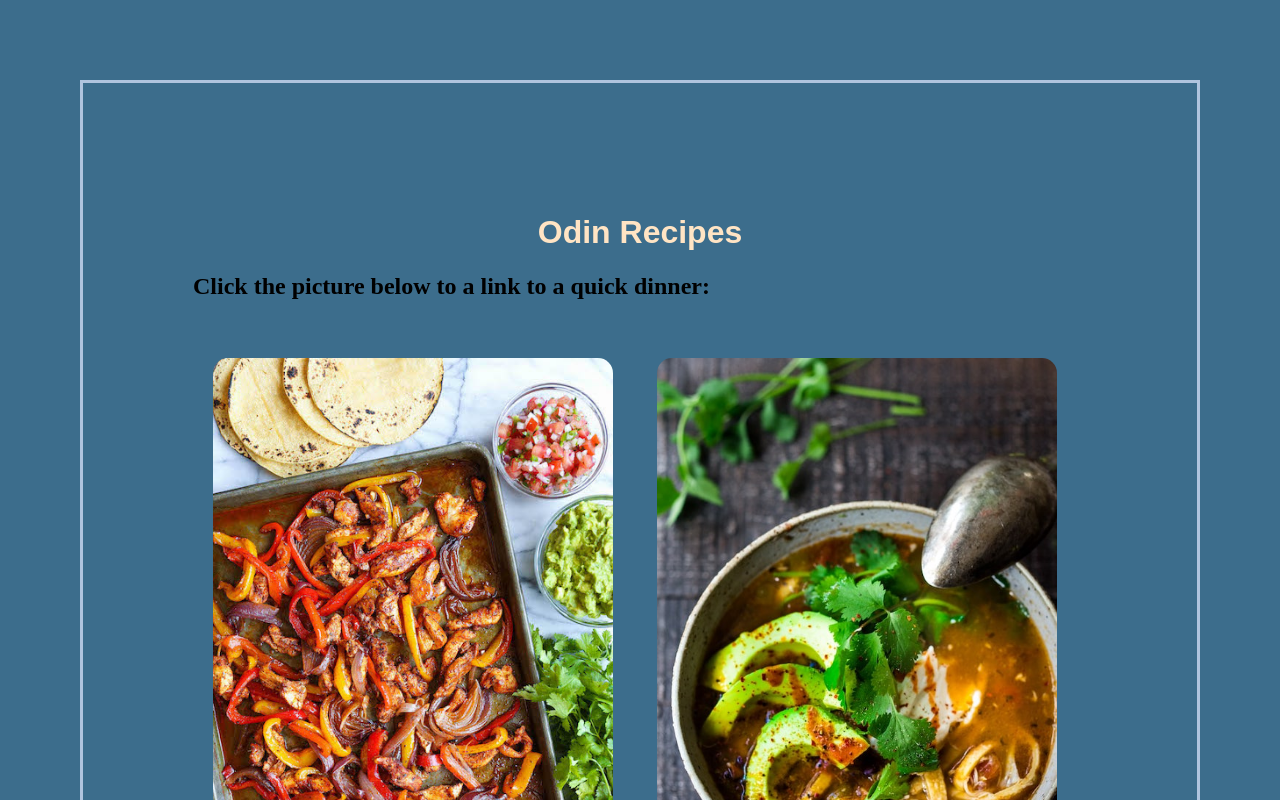
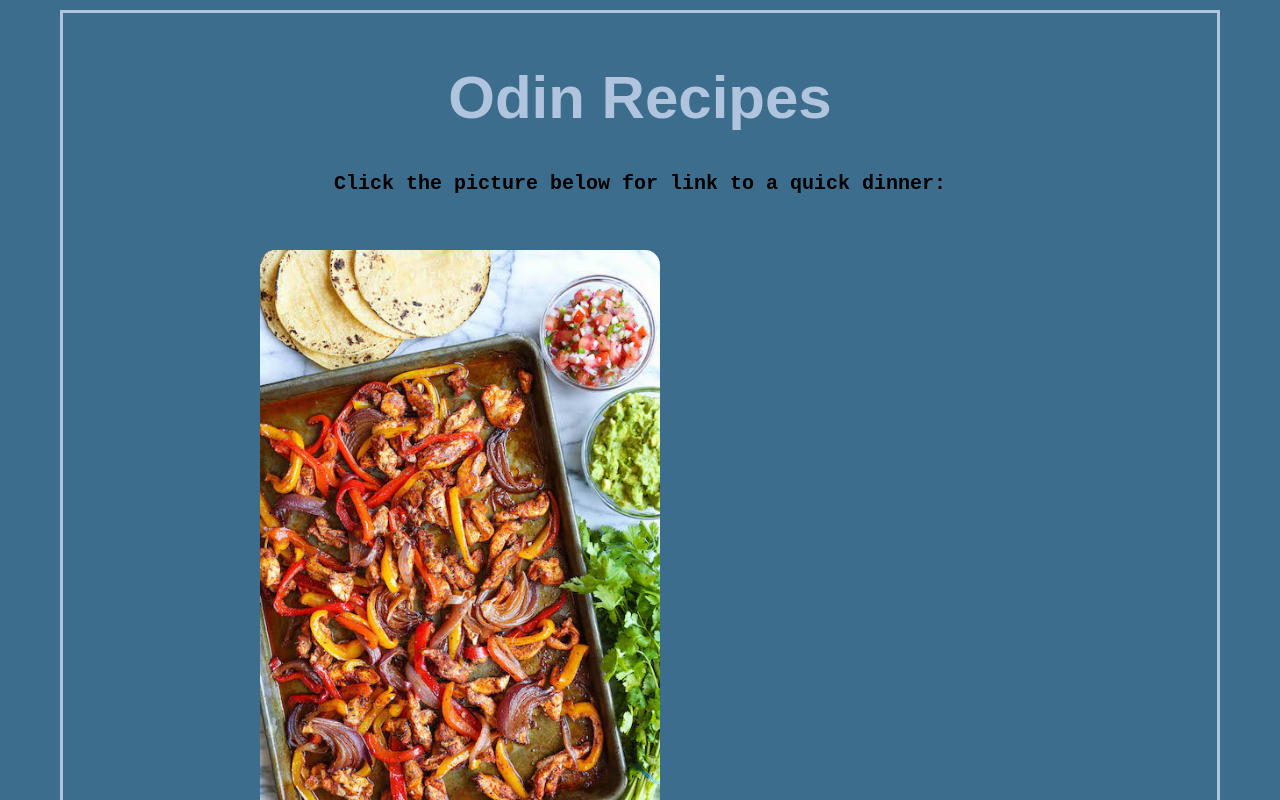
Before and after one commit to vsibley/odin-recipes, a plain HTML site: page index.html in a window 1280 px wide. Shown: the top 800 px of the page. Drawn offline with Linux system fonts and the light colour scheme.

Commit message:
css changes

```diff
--- a/index.html
+++ b/index.html
@@ -3,13 +3,13 @@
 <head>
     <meta charset="UTF-8">
     <title>Quick + Easy Recipes</title>
-    <link rel="stylesheet" href="styles.css"
+    <link rel="stylesheet" href="styles.css">
 </head>
 <body>
     <h1>Odin Recipes</h1>
-    <h2>Click the picture below to a link to a quick dinner:</h2>
+    <h2>Click the picture below for link to a quick dinner:</h2>
     <br><a href="recipes/sheetpanfajitas.html"><img id="sheetpan" src="/img/SheetPanVert.jpeg"></a>
     <a href="recipes/crockpot-tortillaSoup.html"><img id="chickentort" src="/img/chickensoup.jpeg" alt="Chicken Tortilla Soup"></a>
-    <a href="recipes/slowcooker-chicken-thighs.html"> <img id="slowcook" src="img/chicken-thighs.jpeg" alt="Cooker Chicken Thighs"></a>
+    <a href="recipes/slowcooker-chicken-thighs.html"><img id="slowcook" src="img/chicken-thighs.jpeg" alt="Cooker Chicken Thighs"></a>
 </body>
 </html>
--- a/styles.css
+++ b/styles.css
@@ -1,22 +1,42 @@
 body {
   background-color: rgb(60, 109, 140);
   border: lightsteelblue solid 3px;
-  margin: 80px;
-  padding: 110px;
+  margin: 10px 60px;
+  padding: 10px 110px;
 }
 
 h1 {
   text-align: center;
   font-family: fantasy, cooperplate, papyrus;
-  color: bisque;
+  color: lightsteelblue;
+  font-size: 60px;
 }
 
 h2 {
-
+    text-align: center;
+    font-family: monospace;
+    font-size: 20px;
 }
 
-img {
+#sheetpan {
   border-radius: 35px;
   padding: 20px;
   width: 400px;
 }
+
+#slowcook {
+    border-radius: 35px;
+    padding: 20px;
+    width: 400px;
+  }
+
+#chickentort{
+    border-radius: 35px;
+    padding: 20px;
+    width: 400px;
+  }
+
+  img {
+    width: 800px;
+    margin-left: calc(50% - 800px / 2)
+}
```
Also changed, not shown: recipes/sheetpanfajitas.html (+1 -0 lines).
